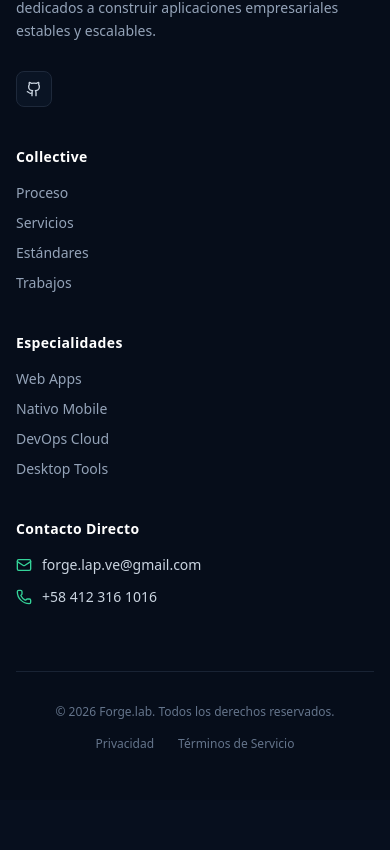
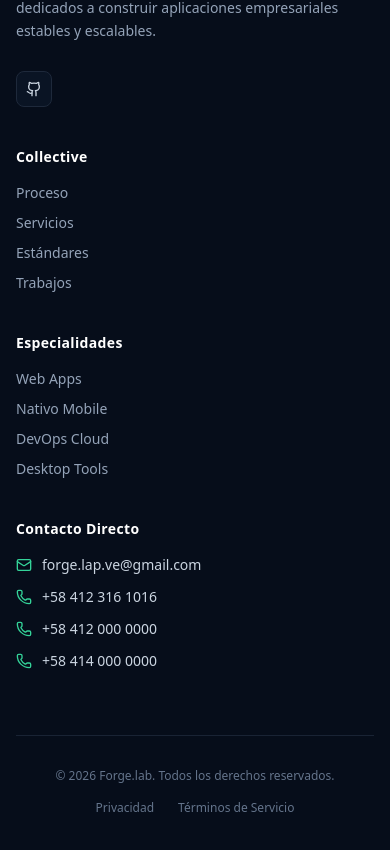
Before and after one commit to Forge-Aetheria/forge-lab, a Next.js app: page / in a window 390 px wide. Shown: the part 7257-8107 px from the top of the page. Before the commit the page ends 8057 px from the top, so only its background shows below. Built offline with nearby package versions, Linux system fonts and the light colour scheme; no server answers.

Commit message:
feat: add additional direct contact phone numbers to footer and config

```diff
--- a/src/components/FooterSection.tsx
+++ b/src/components/FooterSection.tsx
@@ -109,6 +109,22 @@ export default function FooterSection() {
                   {FOOTER_LINKS.contactoDirecto.phoneText}
                 </a>
               </li>
+              {"phone2" in FOOTER_LINKS.contactoDirecto && (
+                <li className="flex items-center gap-2.5 text-slate-300">
+                  <Phone className="w-4 h-4 text-emerald-400 shrink-0" />
+                  <a href={FOOTER_LINKS.contactoDirecto.phone2} className="hover:text-emerald-400 transition-colors">
+                    {FOOTER_LINKS.contactoDirecto.phone2Text}
+                  </a>
+                </li>
+              )}
+              {"phone3" in FOOTER_LINKS.contactoDirecto && (
+                <li className="flex items-center gap-2.5 text-slate-300">
+                  <Phone className="w-4 h-4 text-emerald-400 shrink-0" />
+                  <a href={FOOTER_LINKS.contactoDirecto.phone3} className="hover:text-emerald-400 transition-colors">
+                    {FOOTER_LINKS.contactoDirecto.phone3Text}
+                  </a>
+                </li>
+              )}
             </ul>
           </div>
 
--- a/src/config/routes.ts
+++ b/src/config/routes.ts
@@ -38,6 +38,10 @@ export const FOOTER_LINKS = {
     emailText: "forge.lap.ve@gmail.com",
     phone: "tel:+584123161016",
     phoneText: "+58 412 316 1016",
+    phone2: "tel:+584120000000",
+    phone2Text: "+58 412 000 0000",
+    phone3: "tel:+584140000000",
+    phone3Text: "+58 414 000 0000",
   },
   legal: {
     privacidad: "#",
```
